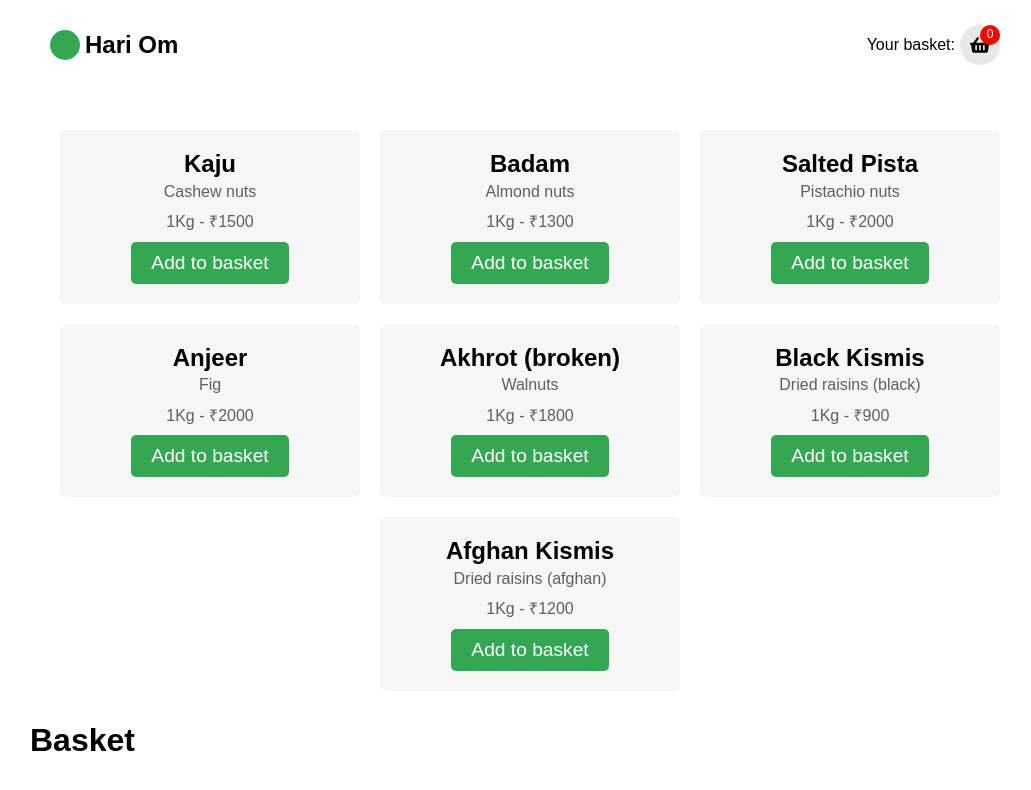
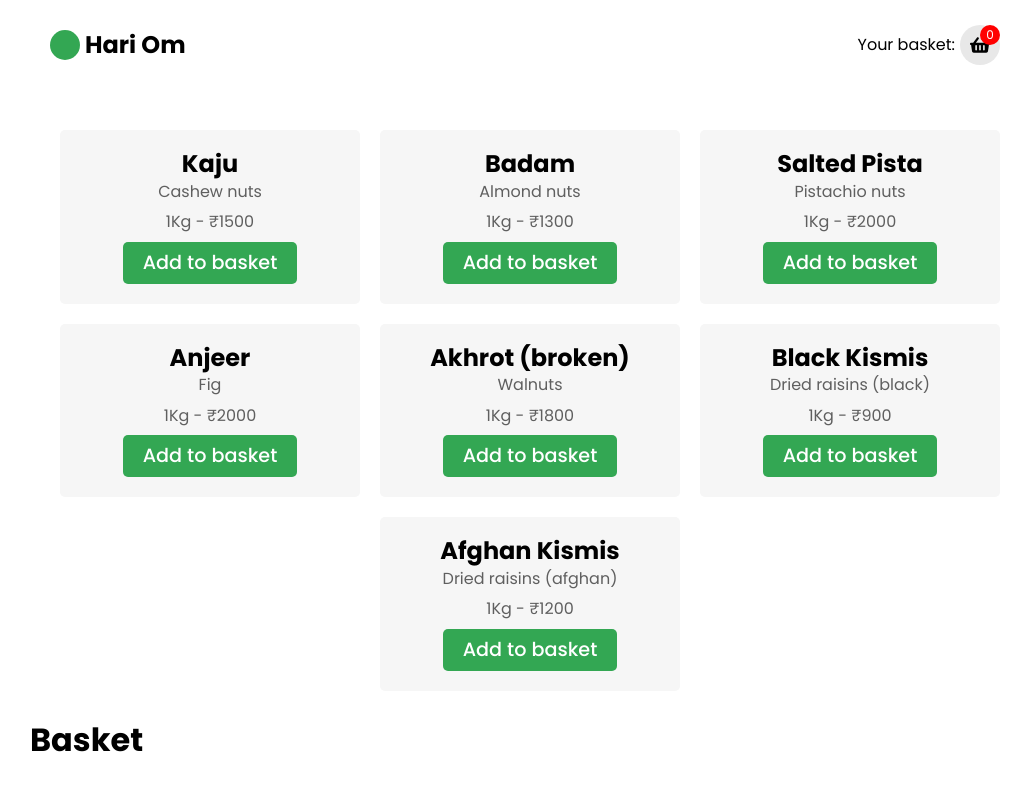
Before and after one commit to nkhil/local-store, a React (Create React App) app: page / in a window 1280 px wide. Shown: the top 790 px of the page, without its empty margins (110-1141 px from the left). Built offline with nearby package versions, Linux system fonts and the light colour scheme.

Commit message:
:arrow_down: downgrade styled-components to 4.4.0

```diff
--- a/package.json
+++ b/package.json
@@ -14,7 +14,7 @@
     "react-icons": "^3.10.0",
     "react-router-dom": "^5.1.2",
     "react-scripts": "3.4.1",
-    "styled-components": "5.1.0",
+    "styled-components": "^4.4.0",
     "styled-normalize": "8.0.7"
   },
   "scripts": {
--- a/src/components/GlobalStyles/index.js
+++ b/src/components/GlobalStyles/index.js
@@ -8,7 +8,7 @@
   /* @import url('https://rsms.me/inter/inter.css'); */
   /* @import url('https://fonts.googleapis.com/css?family=Poppins:400,700&display=swap'); */
   /* @import url('https://fonts.googleapis.com/css?family=Port+Lligat+Slab&display=swap'); */
-  /* @import url('https://fonts.googleapis.com/css?family=Poppins:400,500,600,700&display=swap'); */
+  @import url('https://fonts.googleapis.com/css?family=Poppins:400,500,600,700&display=swap');
   /* html {
     font-family: 'Poppins', sans-serif;
   } */
```
Also changed, not shown: 1 other file (tests, documents, lock files or other folders).
